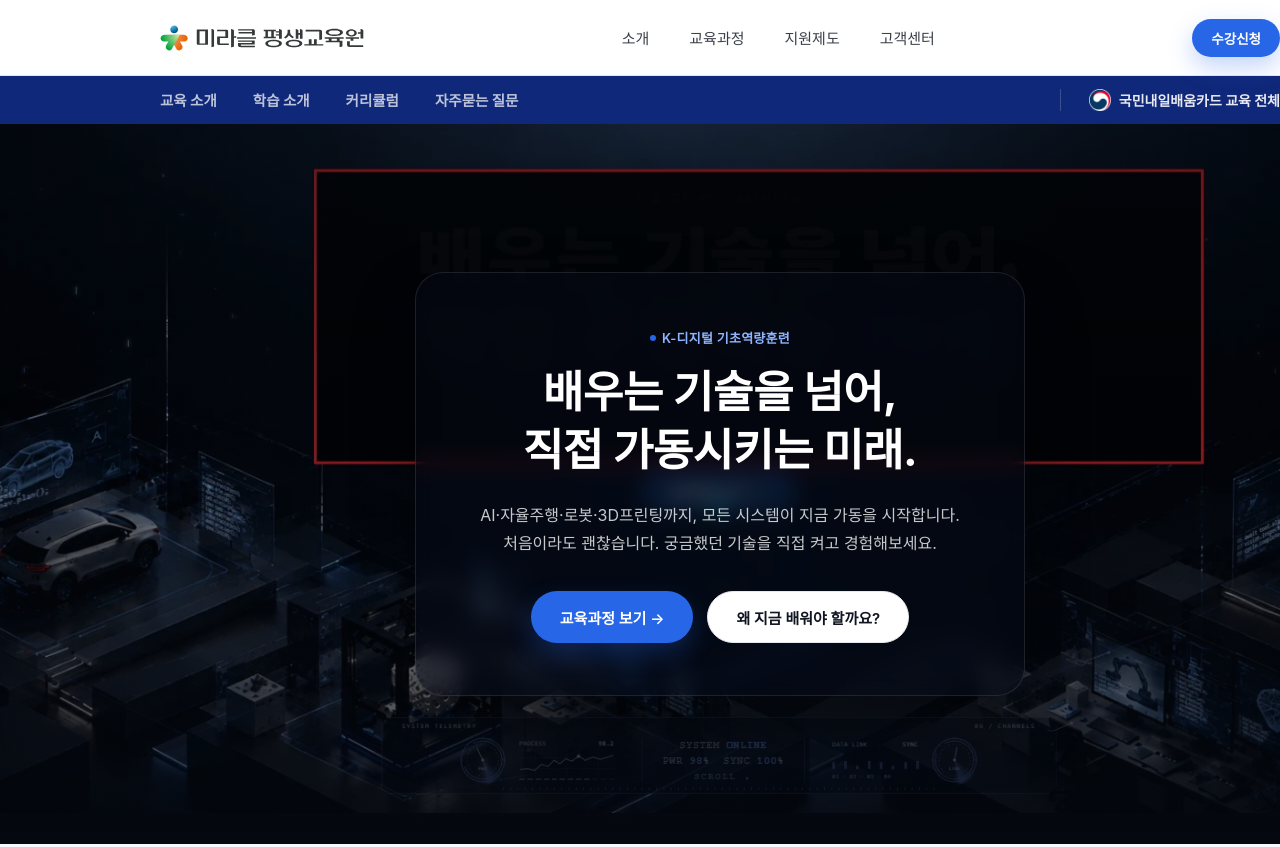
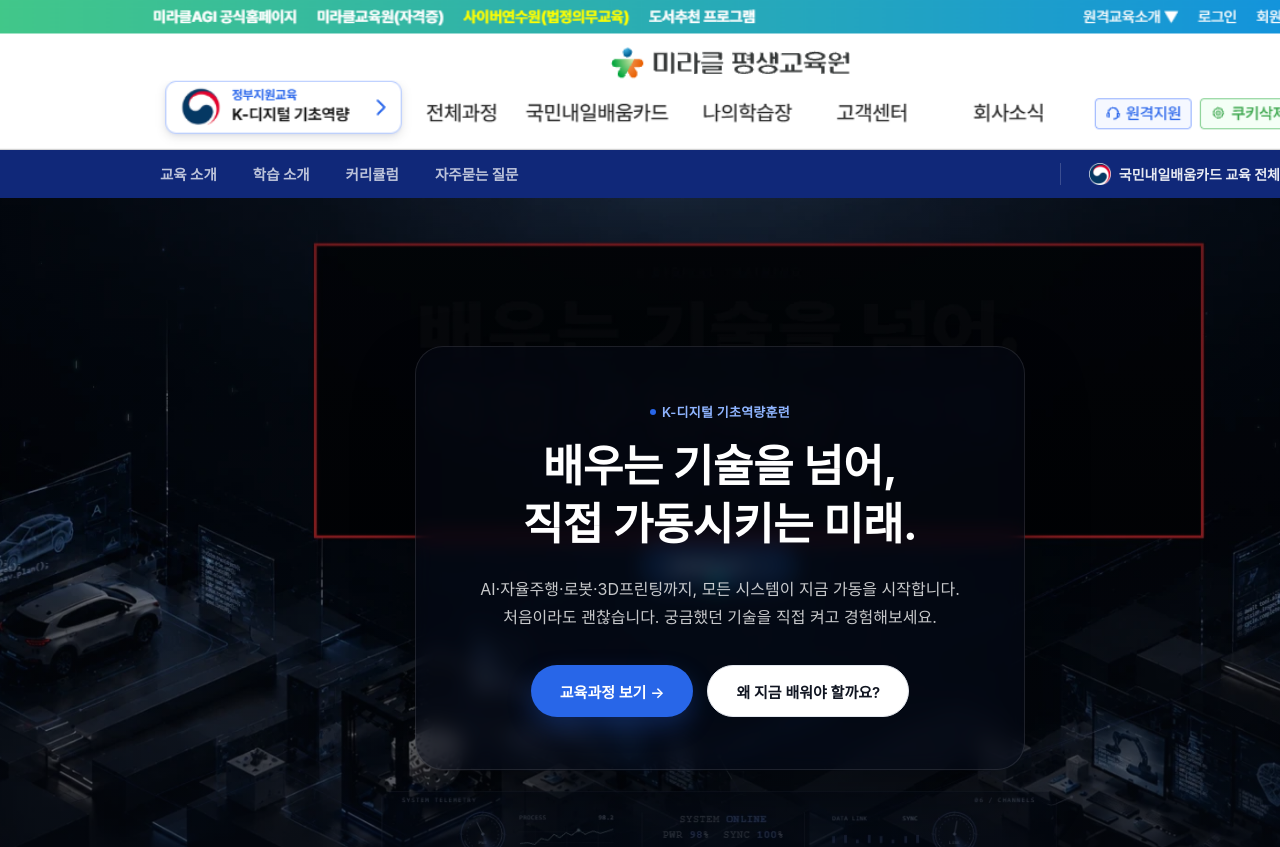
Before and after one commit to ssendy01/kdigital_20261027, a plain HTML site: page index.html in a window 1280 px wide. Shown: the top 847 px of the page. Drawn offline with Linux system fonts and the light colour scheme; a web font is replaced by a local one.

Commit message:
Replace coded header with reference header image
- Top header (utility bar + logo/nav bar) is now a single static image
  (assets/site-header.png) instead of hand-coded HTML/CSS
- Sticky quick-jump sub-nav (교육 소개 / 학습 소개 / 커리큘럼 / 자주묻는 질문
  / 국민내일배움카드 교육 전체) kept as-is, now sticks at the very top
- No other design, copy, layout, CSS or JS changes

```diff
--- a/index.html
+++ b/index.html
@@ -76,22 +76,13 @@
   .btn-sm{height:38px;padding:0 18px;font-size:13.5px;}
   .cta-row{display:flex;gap:14px;flex-wrap:wrap;}
 
-  /* ---------- GNB ---------- */
-  .gnb{
-    position:sticky;top:0;z-index:50;height:76px;
-    display:flex;align-items:center;
-    background:rgba(255,255,255,.86);backdrop-filter:saturate(180%) blur(14px);
-    border-bottom:1px solid var(--line);
-  }
-  .gnb .wrap{display:flex;align-items:center;justify-content:space-between;width:100%;}
-  .logo{display:flex;align-items:center;}
-  .logo img{height:26px;width:auto;display:block;}
-  .nav-links{display:flex;gap:40px;}
-  .nav-links a{font-size:15px;font-weight:500;color:var(--ink);opacity:.82;}
+  /* ---------- SITE HEADER (static image) ---------- */
+  .site-header-img{width:100%;line-height:0;}
+  .site-header-img img{width:100%;height:auto;display:block;}
 
   /* ---------- STICKY SUB-NAV (quick jump tabs) ---------- */
   .subnav{
-    position:sticky;top:76px;z-index:49;height:48px;
+    position:sticky;top:0;z-index:49;height:48px;
     background:#102879;display:flex;align-items:center;
   }
   .subnav .wrap{display:flex;align-items:center;justify-content:space-between;width:100%;}
@@ -107,7 +98,6 @@
   }
   .subnav-cta:hover{color:#fff;}
   .subnav-cta img{width:22px;height:22px;flex:none;}
-  .nav-links a:hover{opacity:1;color:var(--accent);}
 
   /* ---------- HERO ---------- */
   .hero{
@@ -439,7 +429,6 @@
     @page{ size:420mm 297mm; margin:14mm; }
     html,body{min-width:0;}
     *{-webkit-print-color-adjust:exact;print-color-adjust:exact;color-adjust:exact;}
-    .gnb{position:static;backdrop-filter:none;}
     .subnav{display:none;}
     section{break-inside:avoid;page-break-after:always;}
     footer{page-break-after:auto;}
@@ -493,18 +482,9 @@
   </defs>
 </svg>
 
-<header class="gnb">
-  <div class="wrap">
-    <div class="logo"><img src="assets/miso-logo.svg" alt="미라클평생교육원"></div>
-    <nav class="nav-links">
-      <a href="#about">소개</a>
-      <a href="#courses">교육과정</a>
-      <a href="#start">지원제도</a>
-      <a href="#footer">고객센터</a>
-    </nav>
-    <a href="#courses" class="btn btn-primary btn-sm">수강신청</a>
-  </div>
-</header>
+<div class="site-header-img">
+  <img src="assets/site-header.png" alt="미라클 평생교육원">
+</div>
 
 <nav class="subnav" aria-label="빠른 이동">
   <div class="wrap">
```
Also changed, not shown: assets/site-header.png (added).
